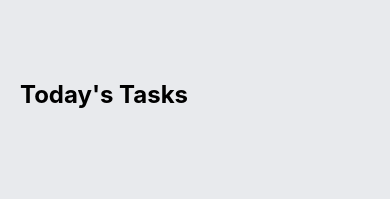
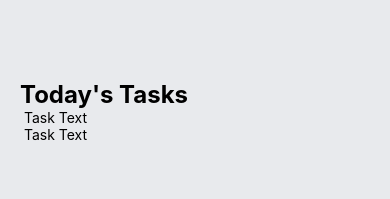
Before and after one commit to BackendExpert/TodoApp, a React Native app in the folder todoList/: screen / in a window 390 px wide. Shown: the top 199 px of the page. Built offline with nearby package versions, Linux system fonts and the light colour scheme.

Commit message:
Update App.js
Co-Authored-By: JehanKandy  <jehankandy@gmail.com>

```diff
--- a/todoList/App.js
+++ b/todoList/App.js
@@ -1,5 +1,6 @@
 import { StatusBar } from 'expo-status-bar';
 import { StyleSheet, Text, View } from 'react-native';
+import Task from './components/Task';
 
 export default function App() {
   return (
@@ -10,6 +11,8 @@ export default function App() {
 
         <View style={styles.items}>
           {/* Task on on here */}
+          <Task text={'Task 1'}/>
+          <Task text={'Task 2'}/>
         </View>
       </View>
     </View>
```
